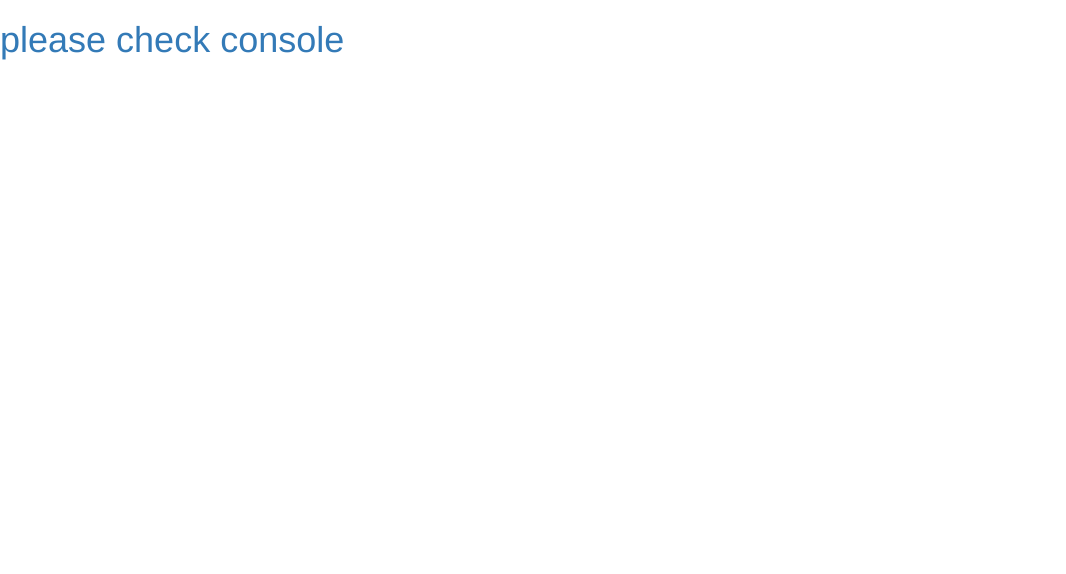
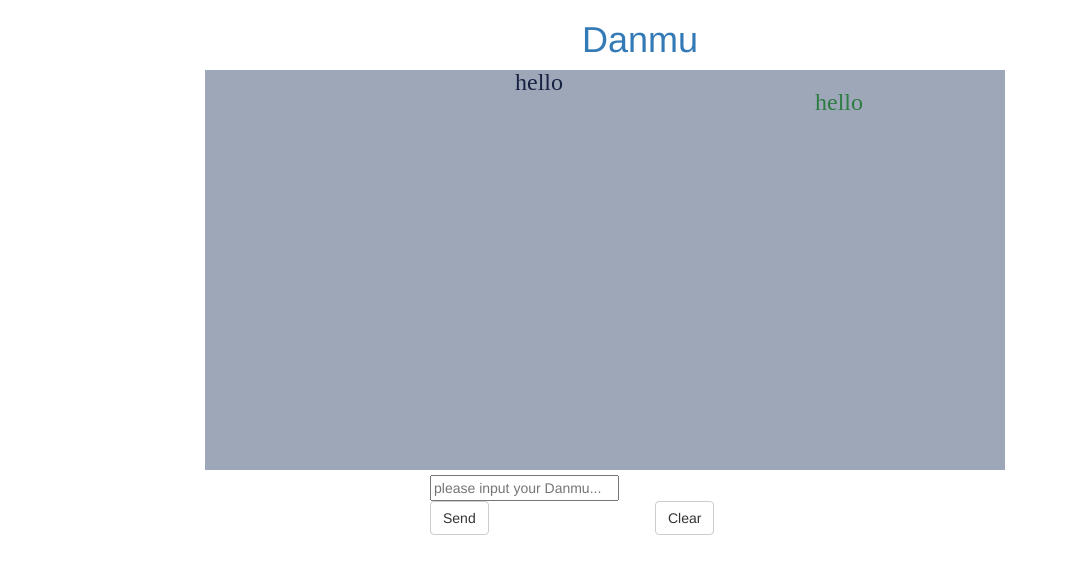
Before and after one commit to doccfanlee/fcc, a plain HTML site: page Danmu/Danmu.html in a window 1280 px wide. Shown: the whole page, without its empty margins (0-1066 px from the left). Drawn offline with nearby package versions, Linux system fonts and the light colour scheme.

Commit message:
Version 1.0.0.0

```diff
--- a/Danmu/Danmu.css
+++ b/Danmu/Danmu.css
@@ -0,0 +1,3 @@
+#danmuCanvas{
+    background-color: rgb(158, 167, 184)
+}
--- a/Danmu/Danmu.html
+++ b/Danmu/Danmu.html
@@ -1,5 +1,6 @@
 <!DOCTYPE html>
 <html lang="en">
+
 <head>
     <meta charset="utf-8">
     <meta http-equiv="X-UA-Compatible" content="IE=edge">
@@ -8,16 +9,40 @@
     <title>Danmu</title>
 
     <!-- Bootstrap -->
-    <link rel="stylesheet" href="https://maxcdn.bootstrapcdn.com/bootstrap/3.3.7/css/bootstrap.min.css" integrity="sha384-BVYiiSIFeK1dGmJRAkycuHAHRg32OmUcww7on3RYdg4Va+PmSTsz/K68vbdEjh4u" crossorigin="anonymous">
+    <link rel="stylesheet" href="https://maxcdn.bootstrapcdn.com/bootstrap/3.3.7/css/bootstrap.min.css" integrity="sha384-BVYiiSIFeK1dGmJRAkycuHAHRg32OmUcww7on3RYdg4Va+PmSTsz/K68vbdEjh4u"
+        crossorigin="anonymous">
     <link rel="stylesheet" href="Danmu.css">
 </head>
+
 <body>
-	<h1 id="hello" class="text-primary">please check console</h1>
-
+    <h1 id="hello" class="text-primary text-center">Danmu</h1>
+    <div class="container center-block" style="width:900px" >
+        <div class="row">
+            <div class="col-md-12" id="MainScreen">
+                <canvas id="danmuCanvas" width="800" height="400"></canvas>
+            </div>
+        </div>
+        <div class="row">
+            <div class="col-md-offset-3 col-md-6">
+                <input type="text" id="inputText" placeholder="please input your Danmu...">
+            </div>
+        </div>
+        <div class="row">
+            <div class="col-md-offset-3 col-md-3">
+                <button type="button" class="btn btn-default" id="sendBtn">Send</button>
+            </div>
+            <div class="col-md-3">
+                <button type="button" class="btn btn-default" id="clearBtn">Clear</button>
+            </div>
+        </div>
+    </div>
     <!-- jQuery (necessary for Bootstrap's JavaScript plugins) -->
-    <script src="http://code.jquery.com/jquery-3.1.0.min.js" integrity="sha256-cCueBR6CsyA4/9szpPfrX3s49M9vUU5BgtiJj06wt/s=" crossorigin="anonymous"></script>
+    <script src="http://code.jquery.com/jquery-3.1.0.min.js" integrity="sha256-cCueBR6CsyA4/9szpPfrX3s49M9vUU5BgtiJj06wt/s="
+        crossorigin="anonymous"></script>
     <!-- Include all compiled plugins (below), or include individual files as needed -->
-    <script src="https://maxcdn.bootstrapcdn.com/bootstrap/3.3.7/js/bootstrap.min.js" integrity="sha384-Tc5IQib027qvyjSMfHjOMaLkfuWVxZxUPnCJA7l2mCWNIpG9mGCD8wGNIcPD7Txa" crossorigin="anonymous"></script>
+    <script src="https://maxcdn.bootstrapcdn.com/bootstrap/3.3.7/js/bootstrap.min.js" integrity="sha384-Tc5IQib027qvyjSMfHjOMaLkfuWVxZxUPnCJA7l2mCWNIpG9mGCD8wGNIcPD7Txa"
+        crossorigin="anonymous"></script>
     <script src="Danmu.js"></script>
 </body>
+
 </html>
--- a/Danmu/Danmu.js
+++ b/Danmu/Danmu.js
@@ -0,0 +1,82 @@
+$(document).ready(function () {
+
+    var currentWidth = 10;
+    var currentHeight = 100;
+    var TxtArray = [];
+    var TextObj1 = {
+        "text": "hello",
+        "xPos": 10,
+        "yPos": 20,
+        "color": "rgb(23,34,67)",
+        "speed": 1
+    };
+    var TextObj2 = {
+        "text": "hello",
+        "xPos": 10,
+        "yPos": 40,
+        "color": "rgb(45,124,67)",
+        "speed": 2
+    };
+    TxtArray.push(TextObj1);
+    TxtArray.push(TextObj2);
+
+    window.requestAnimationFrame(draw);
+
+
+    function draw() {
+        var canvas = document.getElementById("danmuCanvas");
+        var ctx = canvas.getContext("2d");
+        ctx.clearRect(0, 0, canvas.clientWidth, canvas.clientHeight);
+        var time = new Date();
+        ctx.font = "24px serif";
+
+        TxtArray.forEach(function (element) {
+            ctx.fillStyle = element.color;
+            element.xPos = (element.xPos+ element.speed) % canvas.clientWidth ;
+            ctx.fillText(element.text, element.xPos, element.yPos);
+        }, this);
+
+        window.requestAnimationFrame(draw);
+    }
+
+    function TextObjGenerator(inputTxt) {
+
+        var randomColorR = Math.floor(Math.random() * 256);
+        var randomColorG = Math.floor(Math.random() * 256);
+        var randomColorB = Math.floor(Math.random() * 256);
+        var randomColor = "rgb(" + randomColorR + "," + randomColorG + "," + randomColorB + ")";
+
+        var randomSpeed = Math.random() + 1;
+
+        var randomHeight = Math.floor(Math.random() * 12 + 1) * 30;
+
+        var newTxtObj = {
+            "text": inputTxt,
+            "xPos": 10,
+            "yPos": randomHeight,
+            "color": randomColor,
+            "speed": randomSpeed
+        };
+
+        TxtArray.push(newTxtObj);
+    }
+
+    $("#sendBtn").on("click", function(){
+        var inputTextValue = document.getElementById("inputText").value;
+        console.log("inputTextValue is "+inputTextValue);
+        console.log("typeof inputTextValue is "+inputTextValue);
+        if(inputTextValue !== undefined){
+            TextObjGenerator(inputTextValue);
+        }
+    });
+
+    $("#clearBtn").on("click", function(){
+        TxtArray = [];
+    });
+
+    $("#inputText").keypress(function(event) {
+		if(event.keyCode == "13") {
+			$("#sendBtn").trigger('click');
+		}
+	});
+});
```
Lines whose indentation alone changed are shown as unchanged.
